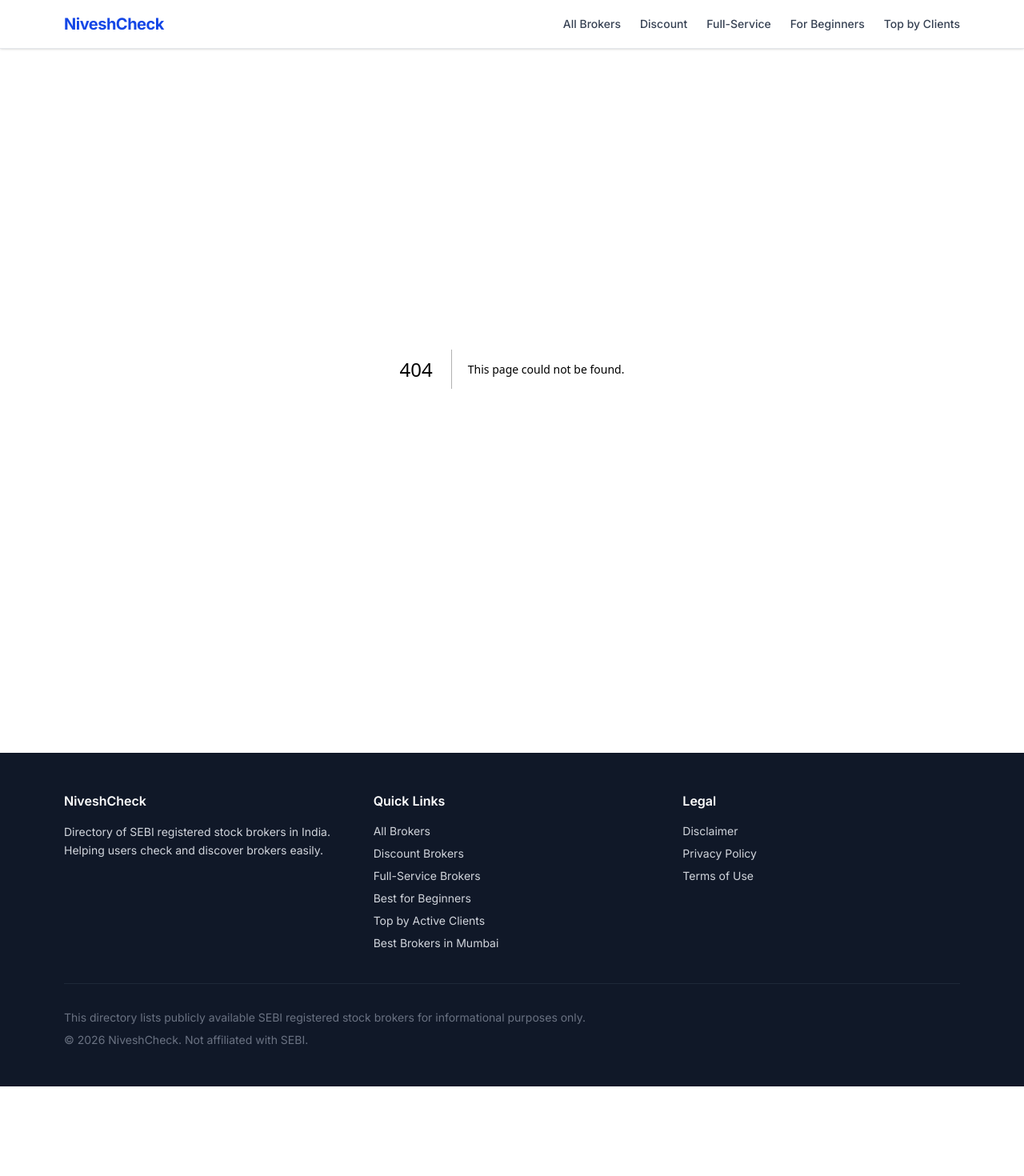
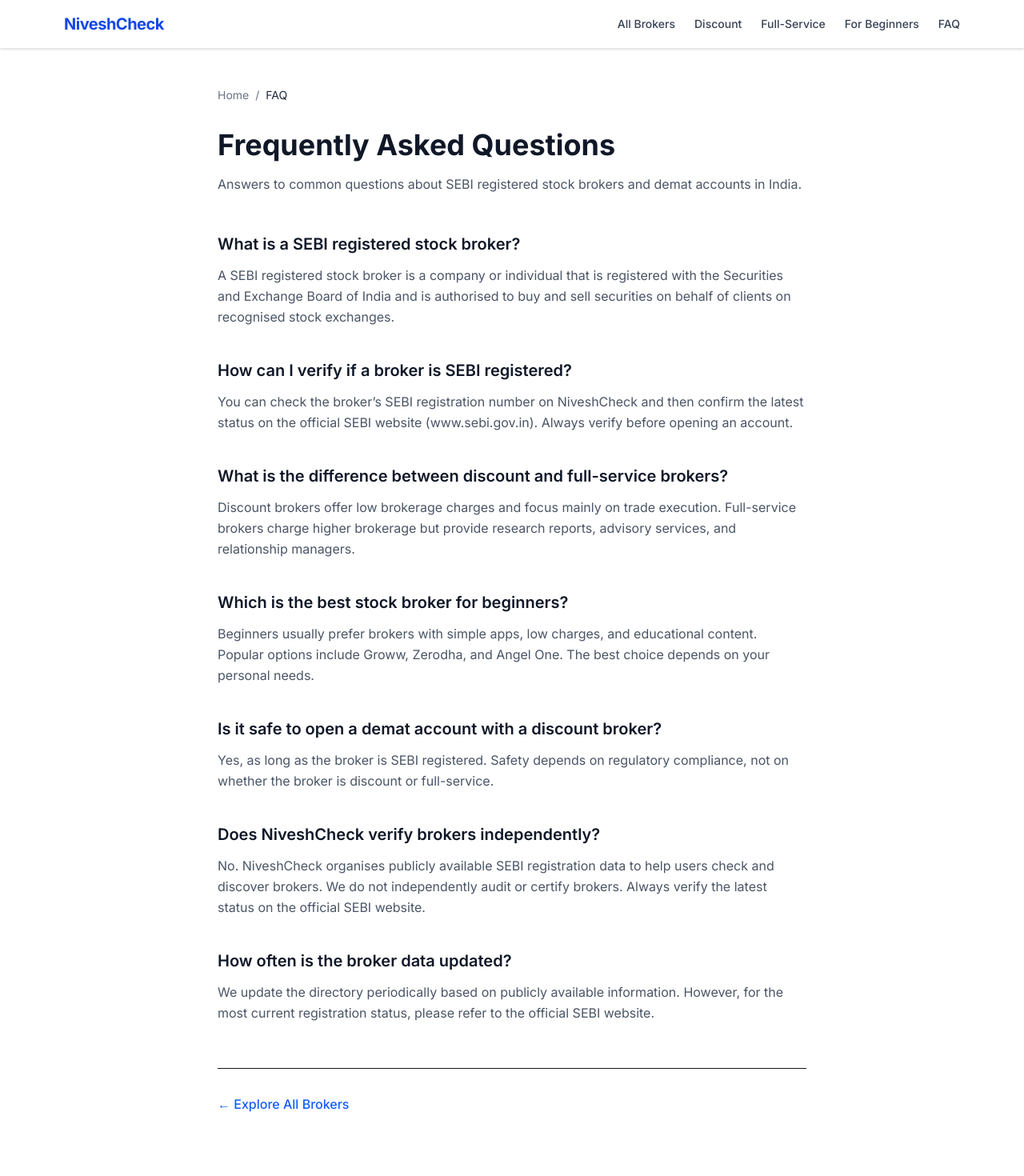
Before and after one commit to divynventures/niveshcheck, a Next.js app: page /faq in a window 1280 px wide. Before the commit this address had no page. Shown: the top 1470 px of the page at 80% size. Before the commit the page ends 1358 px from the top, so only its background shows below. Built offline with nearby package versions, Linux system fonts and the light colour scheme.

Commit message:
Add FAQ page and update navigation

```diff
--- /dev/null
+++ b/src/app/faq/page.tsx
@@ -0,0 +1,99 @@
+import Link from "next/link";
+
+export const metadata = {
+  title: "Frequently Asked Questions | NiveshCheck",
+  description:
+    "Common questions about SEBI registered stock brokers, demat accounts, discount vs full-service brokers, and how to choose a broker in India.",
+};
+
+export default function FAQPage() {
+  return (
+    <div className="max-w-3xl mx-auto px-4 py-12">
+      <nav className="text-sm text-gray-500 mb-8">
+        <Link href="/" className="hover:text-blue-600 transition">
+          Home
+        </Link>
+        <span className="mx-2">/</span>
+        <span className="text-gray-800">FAQ</span>
+      </nav>
+
+      <h1 className="text-3xl md:text-4xl font-bold text-gray-900 mb-4">
+        Frequently Asked Questions
+      </h1>
+      <p className="text-gray-600 mb-12 leading-relaxed">
+        Answers to common questions about SEBI registered stock brokers and demat accounts in India.
+      </p>
+
+      <div className="space-y-10">
+        <div>
+          <h2 className="text-xl font-semibold text-gray-900 mb-3">
+            What is a SEBI registered stock broker?
+          </h2>
+          <p className="text-gray-600 leading-relaxed">
+            A SEBI registered stock broker is a company or individual that is registered with the Securities and Exchange Board of India and is authorised to buy and sell securities on behalf of clients on recognised stock exchanges.
+          </p>
+        </div>
+
+        <div>
+          <h2 className="text-xl font-semibold text-gray-900 mb-3">
+            How can I verify if a broker is SEBI registered?
+          </h2>
+          <p className="text-gray-600 leading-relaxed">
+            You can check the broker’s SEBI registration number on NiveshCheck and then confirm the latest status on the official SEBI website (www.sebi.gov.in). Always verify before opening an account.
+          </p>
+        </div>
+
+        <div>
+          <h2 className="text-xl font-semibold text-gray-900 mb-3">
+            What is the difference between discount and full-service brokers?
+          </h2>
+          <p className="text-gray-600 leading-relaxed">
+            Discount brokers offer low brokerage charges and focus mainly on trade execution. Full-service brokers charge higher brokerage but provide research reports, advisory services, and relationship managers.
+          </p>
+        </div>
+
+        <div>
+          <h2 className="text-xl font-semibold text-gray-900 mb-3">
+            Which is the best stock broker for beginners?
+          </h2>
+          <p className="text-gray-600 leading-relaxed">
+            Beginners usually prefer brokers with simple apps, low charges, and educational content. Popular options include Groww, Zerodha, and Angel One. The best choice depends on your personal needs.
+          </p>
+        </div>
+
+        <div>
+          <h2 className="text-xl font-semibold text-gray-900 mb-3">
+            Is it safe to open a demat account with a discount broker?
+          </h2>
+          <p className="text-gray-600 leading-relaxed">
+            Yes, as long as the broker is SEBI registered. Safety depends on regulatory compliance, not on whether the broker is discount or full-service.
+          </p>
+        </div>
+
+        <div>
+          <h2 className="text-xl font-semibold text-gray-900 mb-3">
+            Does NiveshCheck verify brokers independently?
+          </h2>
+          <p className="text-gray-600 leading-relaxed">
+            No. NiveshCheck organises publicly available SEBI registration data to help users check and discover brokers. We do not independently audit or certify brokers. Always verify the latest status on the official SEBI website.
+          </p>
+        </div>
+
+        <div>
+          <h2 className="text-xl font-semibold text-gray-900 mb-3">
+            How often is the broker data updated?
+          </h2>
+          <p className="text-gray-600 leading-relaxed">
+            We update the directory periodically based on publicly available information. However, for the most current registration status, please refer to the official SEBI website.
+          </p>
+        </div>
+      </div>
+
+      <div className="mt-14 pt-8 border-t">
+        <Link href="/brokers" className="text-blue-600 hover:underline font-medium">
+          ← Explore All Brokers
+        </Link>
+      </div>
+    </div>
+  );
+}
--- a/src/components/Header.tsx
+++ b/src/components/Header.tsx
@@ -27,8 +27,8 @@ export default function Header() {
           <Link href="/best-stock-brokers-for-beginners" className="hover:text-blue-600 transition">
             For Beginners
           </Link>
-          <Link href="/top-stock-brokers-by-clients" className="hover:text-blue-600 transition">
-            Top by Clients
+          <Link href="/faq" className="hover:text-blue-600 transition">
+            FAQ
           </Link>
         </nav>
 
@@ -72,6 +72,9 @@ export default function Header() {
             <Link href="/fno-brokers" onClick={() => setIsOpen(false)} className="py-2 hover:text-blue-600">
               F&O Brokers
             </Link>
+            <Link href="/faq" onClick={() => setIsOpen(false)} className="py-2 hover:text-blue-600">
+              FAQ
+            </Link>
           </nav>
         </div>
       )}
```
